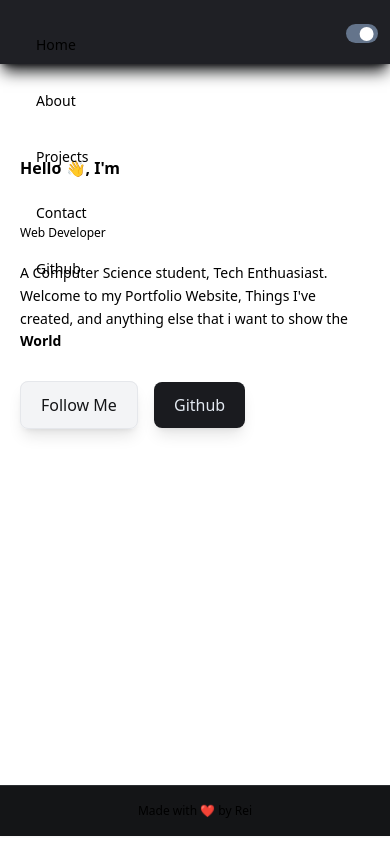
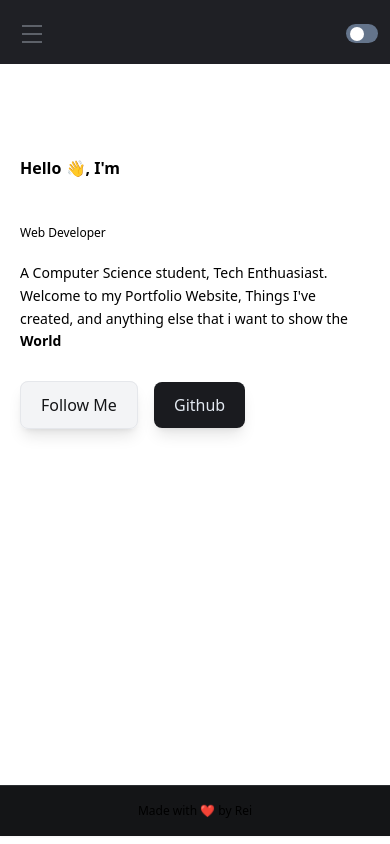
Before and after one commit to Rezero0000000/Me, a Svelte app: page / in a window 390 px wide. Built offline with nearby package versions, Linux system fonts and the light colour scheme.

Commit message:
Finishing some utilities

```diff
--- a/src/components/Navbar.svelte
+++ b/src/components/Navbar.svelte
@@ -1,7 +1,4 @@
 <script>
-    import {writable} from "svelte/store";
-    const openStore = writable(false);
-
     let Links = [
         {name:"Home",link:"/"},
         {name:"About",link:"/about"},
@@ -9,29 +6,26 @@
         {name:"Contact",link:"/contact"},
       ];
 
-    // let [open,setOpen]=useState(false);
-    // const genericHamburgerLine = `h-[2px] w-5 my-[3px] bg-[#9CA2AE] transition ease transform duration-300`;
+    let open=false;
+    const genericHamburgerLine = `h-[2px] w-5 my-[3px] bg-[#9CA2AE] transition ease transform duration-300`;
+    function tessClick () {
+      open = !open
+      console.log(open)
+    }
 
-
-    export const lightMode = writable(false);
-
-    export function setLightMode(value) {
-    lightMode.set(value);
-    }
+     let lightMode = false;
 
     function changeMode () {
       if (lightMode) {
-        console.log("mati")
+        localStorage.setItem("theme", "light");
+        window.document.documentElement.classList.remove("dark");
+      } else {
+        localStorage.setItem("theme", "dark");
+        window.document.documentElement.classList.add("dark");
+      }
+        lightMode = !lightMode
+      }
 
-        // localStorage.setItem("theme", "light");
-        // window.document.documentElement.classList.remove("dark");
-      } else {
-        console.log("mati")
-        // localStorage.setItem("theme", "dark");
-        // window.document.documentElement.classList.add("dark");
-      }
-      setLightMode(!lightMode);
-    }
 
 </script>
 
@@ -46,46 +40,39 @@
               <h4 class={` mt-1 text-xl `}>Rezero0000000</h4>
           </div>
         </div>
- <!--
-        <div onClick={()=>setOpen(!open)} class='absolute left-3 top-[0.9rem] cursor-pointer md:hidden'>
-          <div name={open ? 'close':'menu'} class="w-5 ">
+
+        <div on:click={tessClick} class='absolute left-3 top-[0.9rem] cursor-pointer md:hidden'>
+          <div  class="w-5 ">
             <button class="flex flex-col h-10 w-10 rounded justify-center items-center group">
-              <div class={`${genericHamburgerLine} ${
-                open
-                    ? "rotate-[43deg] translate-y-2 opacity-50 group-hover:opacity-100"
-                    : "opacity-50 group-hover:opacity-100"
+              <div class={`${genericHamburgerLine} ${open ?
+                    "rotate-[43deg] translate-y-2 opacity-50 group-hover:opacity-100" : "opacity-50 group-hover:opacity-100"
               }`}
               ></div>
               <div class={`${genericHamburgerLine} ${open ? "opacity-0" : "opacity-50 group-hover:opacity-100"}`} />
-            <div class={`${genericHamburgerLine} ${
-                    open
-                        ? "-rotate-[42deg] -translate-y-2 opacity-50 group-hover:opacity-100"
-                        : "opacity-50 group-hover:opacity-100"
+            <div class={`${genericHamburgerLine} ${open?
+                   "-rotate-[42deg] -translate-y-2 opacity-50 group-hover:opacity-100" : "opacity-50 group-hover:opacity-100"
                 }`}
             />
             </button>
           </div>
         </div>
-    -->
+
 
         <div class="flex absolute right-3 top-[1.5rem] ">
             <input type="checkbox" class="hidden" id="dark-toggle" on:click={changeMode}/>
-            <label htmlFor="dark-toggle">
+            <label for="dark-toggle">
             <div class="flex h-[19px] w-8 cursor-pointer items-center rounded-full bg-slate-500 p-1">
                 <div class={`toggle-circle h-[14px] w-[14px] rounded-full bg-white transition duration-300 ease-in-out ${lightMode ? "translate-x-[0.6rem]":""}`}></div>
             </div>
             </label>
         </div>
-      <ul class="md:flex md:items-center md:pr-20 md:pb-0 pb-12 mx-auto absolute md:static md:z-auto z-[-1] left-0 w-full md:w-auto md:pl-0 pl-9 transition-all duration-500 ease-in">
-        <!-- {open ?  'top-14 shadow-lg shadow-[#141517] md:shadow-none md:bg-transparent dark:shadow-[#e6e8ea] dark:bg-[#e6e8ea] bg-[#141517] ':'top-[-490px]  md:bg-transparent'}`}> -->
 
-      {#each  Links as link }
-
-            <li key={link.name} class='md:ml-8  md:my-0 xs:my-10 my-8  '>
+        <ul class={`md:flex md:items-center md:pr-20 md:pb-0 pb-12 mx-auto absolute md:static md:z-auto z-[-1] left-0 w-full md:w-auto md:pl-0 pl-9 transition-all duration-500 ease-in ${open ?  'top-14 shadow-lg shadow-[#141517] md:shadow-none md:bg-transparent dark:shadow-[#e6e8ea] dark:bg-[#e6e8ea] bg-[#141517] ':'top-[-490px]  md:bg-transparent'}`}>
+        {#each  Links as link }
+            <li class='md:ml-8  md:my-0 xs:my-10 my-8  '>
               <a href={link.link}  class='duration-500 xs:text-normal text-sm'>{link.name}</a>
             </li>
-      {/each}
-
+        {/each}
 
         <div class='md:hidden block'>
           <a href="https://github.com/rekun-dev" target="blank" class=" xs:text-normal text-sm">Github</a>
```
